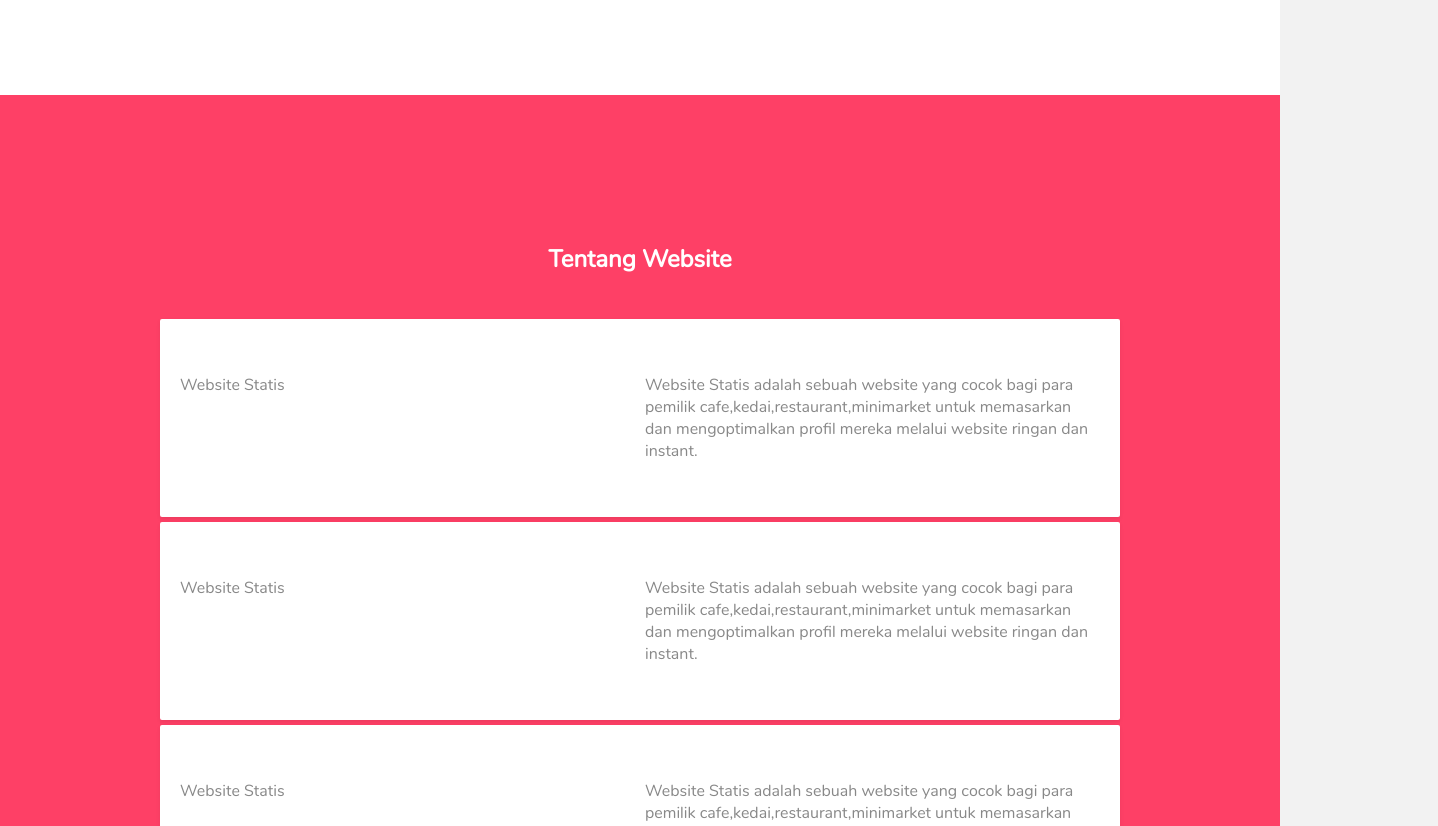
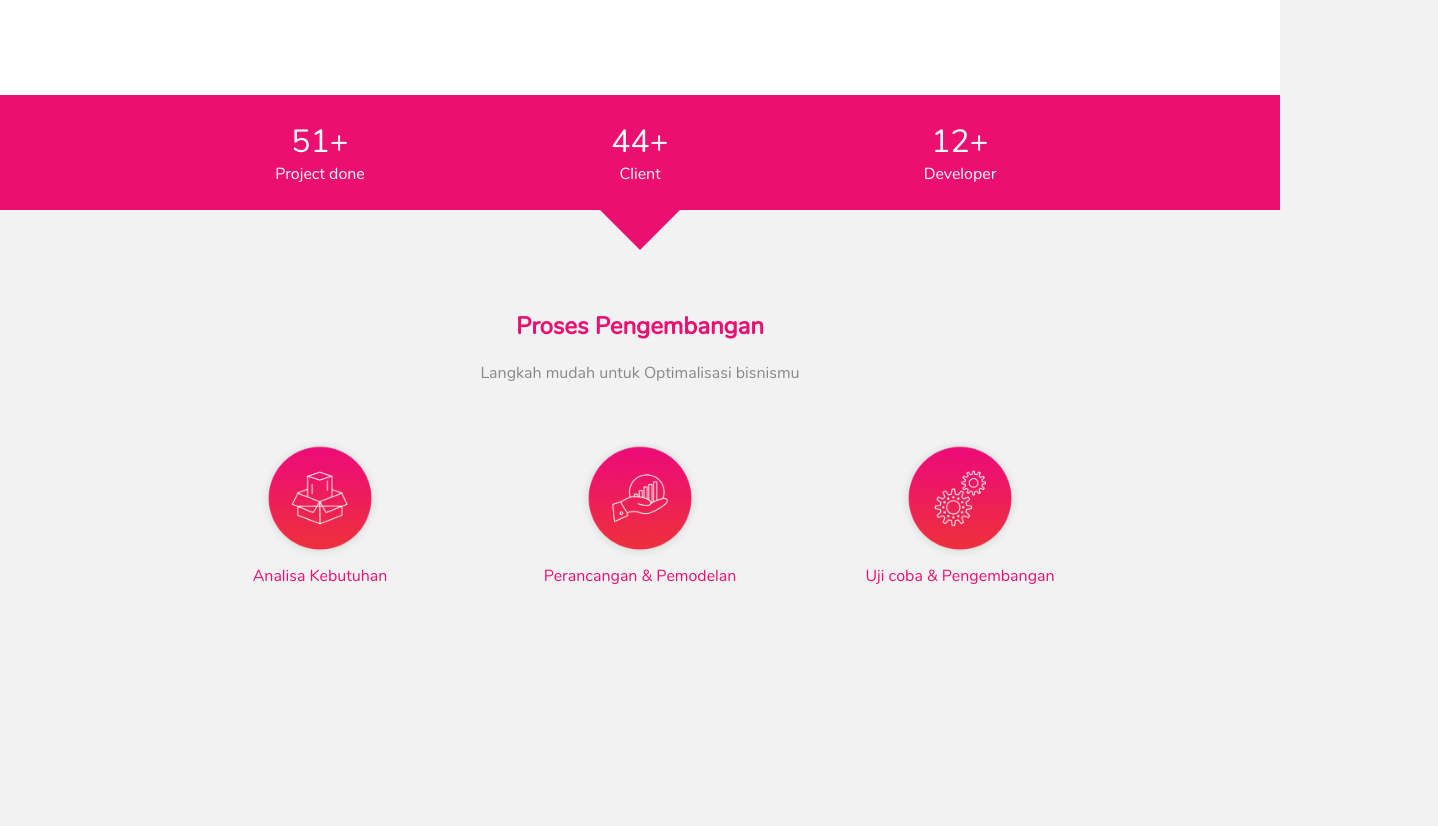
Before and after one commit to samwaretech/vue-landingpage-samware, a Vue app: page / in a window 1280 px wide. Shown: the part 1960-2786 px from the top of the page, 1438 px wide, since content can reach past the window. Built offline with nearby package versions, Linux system fonts and the light colour scheme.

Commit message:
landing page

```diff
--- a/src/views/Home.vue
+++ b/src/views/Home.vue
@@ -28,7 +28,7 @@
     <section>
       <div class="container center" style="margin-top:-160px;padding:100px 0px;">
         <div class="card shadows" style="border-radius:10px">
-          <div style="font-size:23px;padding:20px 0px;">
+          <div style="font-size:23px;padding:20px 0px;color:#ec0f72">
             <b>Layanan Samware</b>
           </div>
           <div class="grid-three rsv">
@@ -90,7 +90,8 @@
     </section>
     <section style="background-color:white">
       <div class="container center" style="padding:100px 0px">
-        <h2>Harga</h2>Miliki website hanya dengan Rp. 49.000 per bulan
+        <div class="ps mbs" style="color:#ec0f72"><h1>Harga Layanan</h1><span class="tgraym">Era Industri 4.0 sudah datang loh! yakin kamu gak ketinggalan?</span></div>
+
         <div class="ps left">
           <h4>Web Statis</h4>
           <table>
@@ -105,9 +106,15 @@
             </tr>
             <tr>
               <td>Domain</td>
-              <td><span class="tred">*</span>Gratis Domain</td>
-              <td><span class="tred">*</span>Gratis Domain</td>
-              <td><span class="tred">*</span>Gratis Domain</td>
+              <td>
+                <span class="tred">*</span>Gratis Domain
+              </td>
+              <td>
+                <span class="tred">*</span>Gratis Domain
+              </td>
+              <td>
+                <span class="tred">*</span>Gratis Domain
+              </td>
             </tr>
             <tr>
               <td>SSL</td>
@@ -131,31 +138,135 @@
               <td>HARGA</td>
               <td>750k/thn</td>
               <td>1150k/thn</td>
-              <td><button>Hubungi kami</button></td>
+              <td>
+                <button>Hubungi kami</button>
+              </td>
             </tr>
           </table>
         </div>
       </div>
     </section>
-    <section class="bred">
-      <div class="container twhite" style="padding:120px 0px">
-        <div class="ps mbs center"><h1>Tentang Website</h1></div>
-        <div class="card tgraym shadows" style="padding:50px 15px">
-          <div class="grid-two">
-            <div> Website Statis</div>
-            <div>Website Statis adalah sebuah website  yang cocok bagi para pemilik cafe,kedai,restaurant,minimarket untuk memasarkan dan mengoptimalkan profil mereka melalui website ringan dan instant.</div>
+    <div class="triangle" style="background-color:#ec0f72">
+      <div class="container twhite" style="padding:20px 0px">
+        <div class="grid-three">
+          <div class="ps center">
+            <div style="font-size:32px">51+</div>Project done
+          </div>
+          <div class="ps center">
+            <div style="font-size:32px">44+</div>Client
+          </div>
+          <div class="ps center">
+            <div style="font-size:32px">12+</div>Developer
           </div>
         </div>
-        <div class="card tgraym shadows" style="padding:50px 15px">
-          <div class="grid-two">
-            <div> Website Statis</div>
-            <div>Website Statis adalah sebuah website  yang cocok bagi para pemilik cafe,kedai,restaurant,minimarket untuk memasarkan dan mengoptimalkan profil mereka melalui website ringan dan instant.</div>
+      </div>
+    </div>
+    <section>
+      <div class="container center twhite" style="padding:80px 0px;color:#ec0f72 !important">
+        <div style="margin-bottom:50px">
+          <h1>Proses Pengembangan</h1>
+        <span class="tgraym">
+          Langkah mudah untuk
+          Optimalisasi bisnismu
+        </span>
+        </div>
+        <div class="grid-three rsv">
+          <div class="ps center">
+            <img width="120" src="@/assets/img/5/secfive-logo-1.png" alt="">
+            <div>
+              Analisa Kebutuhan
+            </div>
+          </div>
+          <div class="ps center">
+            <img width="120" src="@/assets/img/5/secfive-logo-2.png" alt="">
+            <div>
+              Perancangan & Pemodelan
+            </div>
+          </div>
+          <div class="ps center">
+            <img width="120" src="@/assets/img/5/secfive-logo-3.png" alt="">
+            <div>
+              Uji coba & Pengembangan
+            </div>
           </div>
         </div>
-        <div class="card tgraym shadows" style="padding:50px 15px">
-          <div class="grid-two">
-            <div> Website Statis</div>
-            <div>Website Statis adalah sebuah website  yang cocok bagi para pemilik cafe,kedai,restaurant,minimarket untuk memasarkan dan mengoptimalkan profil mereka melalui website ringan dan instant.</div>
+      </div>
+    </section>
+    <section style="background-color:#ec0f72;">
+      <div class="twhite center container" style="padding:80px 0px">
+        <h1>Tanya Jawab</h1>
+        <div class="card shadows left tgraym">
+          <span style="color:#ec0f72">Apakah Saya bisa Mengcustom permintaan?</span>
+          <ul>
+            <li>Lorem ipsum dolor sit amet consectetur, adipisicing elit. Natus quos amet commodi debitis deserunt, fugiat qui, obcaecati voluptatem quisquam eligendi vel nostrum suscipit repudiandae possimus nisi tempora, tenetur dolorem porro.</li>
+          </ul>
+        </div>
+        <div class="card shadows left tgraym">
+          <span style="color:#ec0f72">Apakah Saya bisa Mengcustom permintaan?</span>
+          <ul>
+            <li>Lorem ipsum dolor sit amet consectetur, adipisicing elit. Natus quos amet commodi debitis deserunt, fugiat qui, obcaecati voluptatem quisquam eligendi vel nostrum suscipit repudiandae possimus nisi tempora, tenetur dolorem porro.</li>
+          </ul>
+        </div>
+        <div class="card shadows left tgraym">
+          <span style="color:#ec0f72">Apakah Saya bisa Mengcustom permintaan?</span>
+          <ul>
+            <li>Lorem ipsum dolor sit amet consectetur, adipisicing elit. Natus quos amet commodi debitis deserunt, fugiat qui, obcaecati voluptatem quisquam eligendi vel nostrum suscipit repudiandae possimus nisi tempora, tenetur dolorem porro.</li>
+          </ul>
+        </div>
+      </div>
+    </section>
+    <section style="background-color:white" class="hide">
+      <div class="container center" style="padding:80px 0px">
+         <div class="ps mbs" style="color:#ec0f72"><h1>Supported By</h1></div>
+         <div class="grid-three rsv">
+           <div>
+             <div class="ps">
+               <img src="https://scontent-sin6-1.cdninstagram.com/v/t51.2885-19/s150x150/68735004_2584671218290957_5280287812233461760_n.jpg?_nc_ht=scontent-sin6-1.cdninstagram.com&_nc_cat=101&_nc_ohc=SXlMQatlBM0AX9wwIiQ&oh=fe5047153628f9b45ebdab90030e3c50&oe=5F07F98C" alt="">
+             </div>
+           </div>
+           <div>
+             <div class="ps">
+               <img style="border-radius:50%" src="https://scontent-sin6-1.cdninstagram.com/v/t51.2885-19/s150x150/79693386_377890169725362_4213982517948055552_n.jpg?_nc_ht=scontent-sin6-1.cdninstagram.com&_nc_cat=106&_nc_ohc=LbiC4vv_-hgAX8sIGVU&oh=fbb854c2d989b114882908364d636803&oe=5F058C42" alt="">
+             </div>
+           </div>
+           <div>
+             <div class="ps">
+               <img src="https://scontent-sin6-2.cdninstagram.com/v/t51.2885-19/s150x150/70920744_2500434920281995_8621147802967212032_n.jpg?_nc_ht=scontent-sin6-2.cdninstagram.com&_nc_cat=103&_nc_ohc=Pxp3efz7-98AX8Cn5d6&oh=e33560c8ed1ae270be2284821da3270f&oe=5F06D206" alt="">
+             </div>
+           </div>
+         </div>
+         <div class="grid-three rsv">
+           <div>
+             <div class="ps">
+               <img src="https://scontent-sin6-2.cdninstagram.com/v/t51.2885-19/s150x150/71237206_925127214511376_2175975919875784704_n.jpg?_nc_ht=scontent-sin6-2.cdninstagram.com&_nc_cat=108&_nc_ohc=IZNx2JVrpZwAX9dTYgp&oh=96f112813ac8977e75d2501b6ec7edc5&oe=5F073E67" alt="">
+             </div>
+           </div>
+           <div>
+             <div class="ps">
+               <img src="https://scontent-sin6-1.cdninstagram.com/v/t51.2885-19/s150x150/92228731_658776828243781_4232340981992652800_n.jpg?_nc_ht=scontent-sin6-1.cdninstagram.com&_nc_cat=101&_nc_ohc=R7h6H8tuKmUAX8HK-KL&oh=b6cfa46f74a03b33fd4d06af104e01fe&oe=5F05E90C" alt="">
+             </div>
+           </div>
+           <div>
+             <div class="ps">
+               <img style="border-radius:50%" src="https://scontent-sin6-2.cdninstagram.com/v/t51.2885-19/s150x150/57625238_575551579608662_7710240086217981952_n.jpg?_nc_ht=scontent-sin6-2.cdninstagram.com&_nc_cat=102&_nc_ohc=IK4mAPrV9ssAX_rqLQT&oh=aed19c78a671359936610bc9e6e233e0&oe=5F072F2D" alt="">
+             </div>
+           </div>
+         </div>
+      </div>
+    </section>
+    <section style="min-height:20vh;">
+      <div class="container" style="padding:50px 0px">
+        <div class="center ps mbs" style="color:#ec0f72"><h1>Testimoni</h1></div>
+        <div class="grid-two rsv">
+          <div class="center">
+            <img style="border-radius:50%" src="https://samware.io/home/assets/img/6/fazaio.jpg" alt="">
+          </div>
+          <div>" Lorem ipsum, dolor sit amet consectetur adipisicing elit. Dolore suscipit at reiciendis ut similique omnis, ab hic ea quo quibusdam praesentium, sit fugiat minus! Delectus nam voluptatibus mollitia perferendis aspernatur. "
+            <br>
+            <div class="ps">
+              <b>- Faza Aulia</b>
+              <div class="f12">Mahasiswa UMM</div>
+            </div>
           </div>
         </div>
       </div>
@@ -186,4 +297,21 @@ section {
   border-bottom-left-radius: 50% 8%;
   border-bottom-right-radius: 50% 8%;
 } */
+.triangle {
+  position: relative;
+  background: #ec0f72;
+}
+
+.triangle::before {
+  content: "";
+  position: absolute;
+  bottom: 0;
+  width: 0;
+  height: 0;
+  border-style: solid;
+  border-width: 40px 40px 0 40px;
+  border-color: #ec0f72 transparent transparent transparent;
+  left: 50%;
+  transform: translateX(-50%) translateY(100%);
+}
 </style>
```
